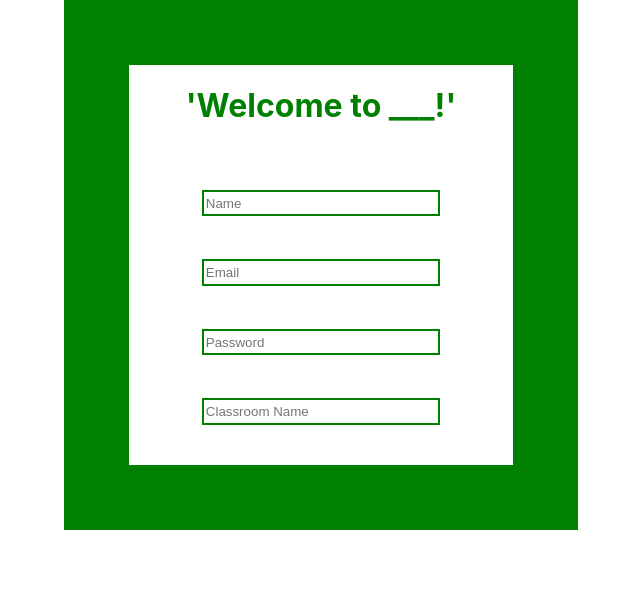
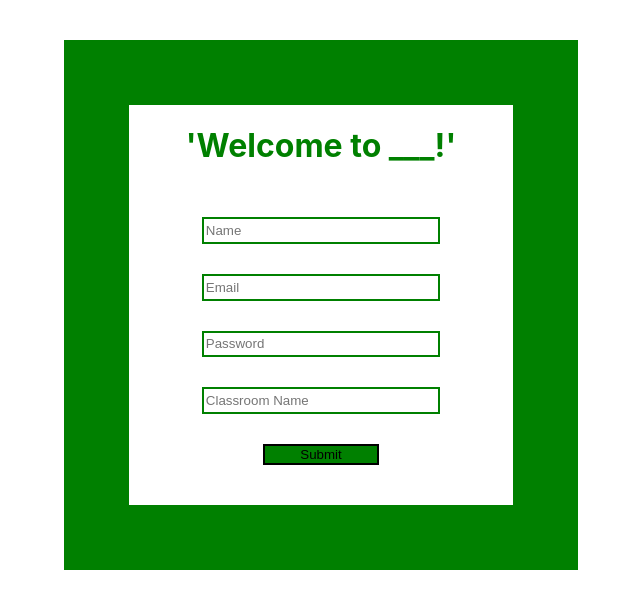
Before and after one commit to noise-controller-app/front-end, a React (Create React App) app in the folder noise-controller/: page / in a window 1280 px wide. Shown: the top 608 px of the page, without its empty margins (319-959 px from the left). Built offline with nearby package versions, Linux system fonts and the light colour scheme.

Commit message:
Added Yup validation and styled briefly

```diff
--- a/noise-controller/package.json
+++ b/noise-controller/package.json
@@ -9,7 +9,8 @@
     "react-dom": "^16.9.0",
     "react-router-dom": "^5.0.1",
     "react-scripts": "3.1.1",
-    "styled-components": "^4.3.2"
+    "styled-components": "^4.3.2",
+    "yup": "^0.27.0"
   },
   "scripts": {
     "start": "react-scripts start",
--- a/noise-controller/src/components/UserForm.js
+++ b/noise-controller/src/components/UserForm.js
@@ -1,7 +1,15 @@
 import React, { useState, useEffect } from 'react';
 import Formik, { Form, Field, withFormik } from 'formik';
+import * as Yup from 'yup';
 import styled from 'styled-components';
 import axios from 'axios';
+
+const Alert = styled.p `
+    min-height: 25px;
+    width: 60%;
+    background-color: pink;
+    color: red;
+`
 
 const StyledForm = styled(Form) `
     color: green;
@@ -11,7 +19,7 @@ const StyledForm = styled(Form) `
     min-height: 45vh;
     justify-content: space-between;
     align-items: center;
-    margin: auto;
+    margin: 40px auto;
     padding-bottom: 40px;
     border: 65px solid green;
 `
@@ -22,7 +30,14 @@ const StyledField = styled(Field) `
     border: 2px solid green;
 `
 
-function UserForm() {
+const StyledSubmitButton = styled(Field) `
+    height: 1.3rem;
+    width: 30%;
+    border: 2px solid black;
+    background-color: green;
+`
+
+function UserForm({ touched, errors }) {
     const [ user, setUser ] = useState();
 
     useEffect(() => {
@@ -33,10 +48,20 @@ function UserForm() {
             // later send to an API in the form fo a POST request.
         <StyledForm>
             <h1>'Welcome to ___!'</h1>
+
+            {errors.name && touched.name && <Alert>{errors.name}</Alert>}
             <StyledField name='name' placeholder='Name' />
+
+            {errors.email && touched.email && <Alert>{errors.email}</Alert>}
             <StyledField name='email' placeholder='Email' />
+
+            {errors.password && touched.password && <Alert>{errors.password}</Alert>}
             <StyledField name='password' placeholder='Password'/>
+
+            {errors.classroom && touched.classroom && <Alert>{errors.classroom}</Alert>}
             <StyledField name='classroom' placeholder='Classroom Name' />
+
+            <StyledSubmitButton type='submit' name='Submit' placeholder='Submit' />
         </StyledForm>
     )
 }
@@ -49,5 +74,22 @@ export default withFormik({
             password: password || '',
             classroom: classroom || ''
         }
-    }
+    },
+    // This will send our UserForm data to the database.
+
+    // handleSubmit(values) => {
+    //     axios.post('', values)
+    //         .then((res) => {
+    //             console.log(res);
+    //         })
+    // }
+
+    // Validation Schema controls what guidelines each input field needs.
+    validationSchema: Yup.object().shape({
+        name: Yup.string().min(6).required('We would love to get to know you better. Maybe just start with your name? :)'),
+        email: Yup.string().email('Invalid email address.').required('How are we supposed to send you our newsletter without your email?'),
+        password: Yup.string().min(7).required('Password required.'),
+        classroom: Yup.string().required("C'mon, you're a teacher... You don't have a classroom?")
+
+    })
 })(UserForm);
```
Also changed, not shown: 1 other file (tests, documents, lock files or other folders).
